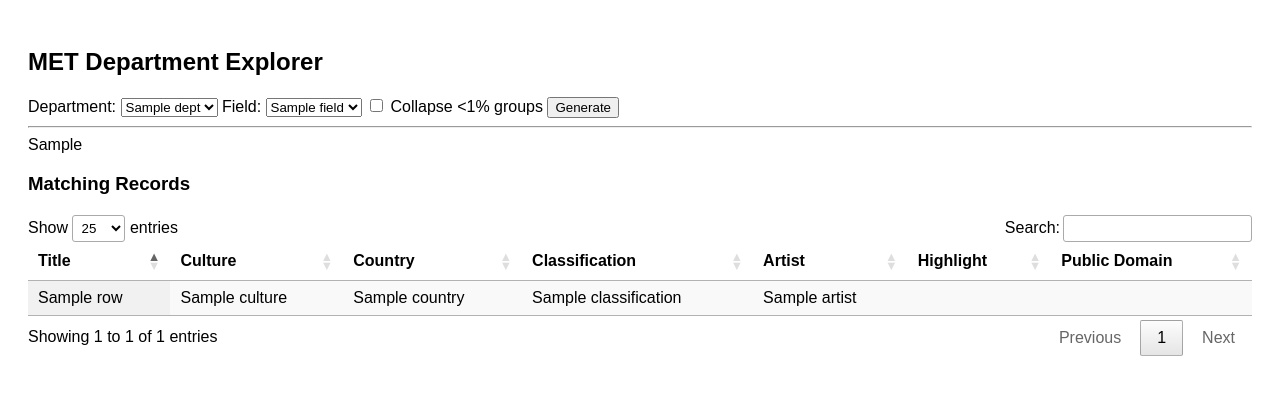
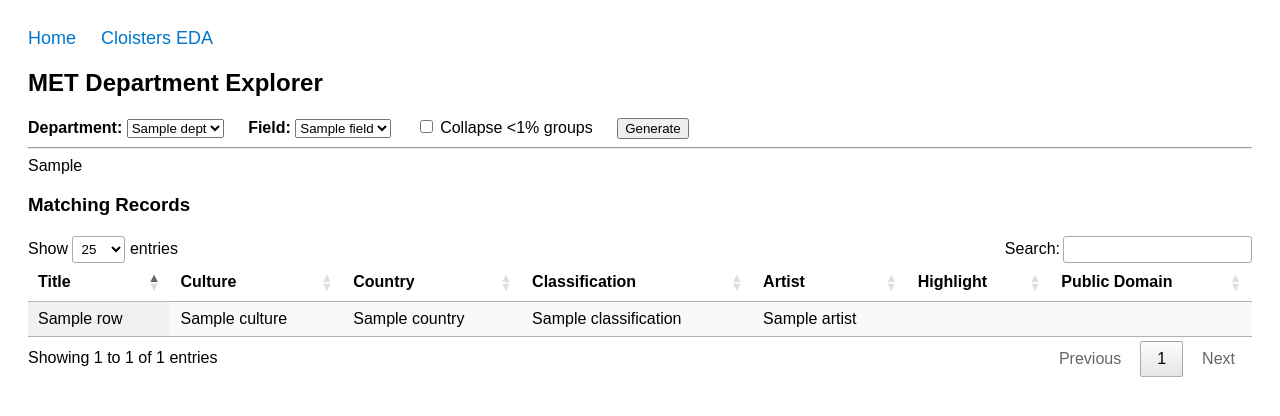
Before and after one commit to anurajn1011/Metropolitan-Museum-Data, a Flask app: template src/templates/index.html in a window 1280 px wide. Shown: the top 416 px of the page. Run offline with Flask 3, Linux system fonts and the light colour scheme; the template is opened without the code that fills it: most values are stand-ins (such as "Sample title", 1, 10 or a date in 2020); some libraries are stand-ins or nearby versions.

Commit message:
Refactor HTML structure and improve styling

```diff
--- a/src/templates/index.html
+++ b/src/templates/index.html
@@ -1,46 +1,89 @@
 <!DOCTYPE html>
 <html>
 <head>
+    <meta charset="UTF-8">
     <title>MET Department Explorer</title>
+
+    <!-- Plotly -->
     <script src="https://cdn.plot.ly/plotly-latest.min.js"></script>
 
-    <!-- DataTables + jQuery -->
-    <link rel="stylesheet" href="https://cdn.datatables.net/1.13.6/css/jquery.dataTables.min.css">
+    <!-- DataTables -->
+    <link rel="stylesheet"
+          href="https://cdn.datatables.net/1.13.6/css/jquery.dataTables.min.css">
+
     <style>
-        body { font-family: Arial, sans-serif; padding: 20px; }
-        .dataTables_wrapper { margin-top: 20px; }
+        body {
+            font-family: Arial, sans-serif;
+            padding: 20px;
+        }
+        .dataTables_wrapper {
+            margin-top: 20px;
+        }
+        a {
+            text-decoration: none;
+            color: #0077cc;
+        }
+        a:hover {
+            text-decoration: underline;
+        }
     </style>
 </head>
+
 <body>
+
+<!-- =======================
+     NAVIGATION BAR
+     ======================= -->
+<div style="margin-bottom:20px; font-size:18px;">
+    <a href="/" style="margin-right:20px;">Home</a>
+    <a href="/eda">Cloisters EDA</a>
+</div>
 
 <h2>MET Department Explorer</h2>
 
+<!-- =======================
+     FORM
+     ======================= -->
 <form method="POST">
-    <label>Department:</label>
+    <label><b>Department:</b></label>
     <select name="department">
         {% for dept in departments %}
-        <option value="{{ dept }}" {% if dept == selected_dept %}selected{% endif %}>{{ dept }}</option>
+        <option value="{{ dept }}" {% if dept == selected_dept %}selected{% endif %}>
+            {{ dept }}
+        </option>
         {% endfor %}
     </select>
 
-    <label>Field:</label>
+    <label style="margin-left:20px;"><b>Field:</b></label>
     <select name="field">
         {% for f in fields %}
-        <option value="{{ f }}" {% if f == selected_field %}selected{% endif %}>{{ f }}</option>
+        <option value="{{ f }}" {% if f == selected_field %}selected{% endif %}>
+            {{ f }}
+        </option>
         {% endfor %}
     </select>
 
-    <label><input type="checkbox" name="collapse" {% if collapse_checked %}checked{% endif %}> Collapse &lt;1% groups</label>
-    <button type="submit">Generate</button>
+    <label style="margin-left:20px;">
+        <input type="checkbox" name="collapse" {% if collapse_checked %}checked{% endif %}>
+        Collapse &lt;1% groups
+    </label>
+
+    <button type="submit" style="margin-left:20px;">Generate</button>
 </form>
 
 <hr>
 
-{% if chart_html %}
+<!-- =======================
+     CHART
+     ======================= -->
 <div>
     {{ chart_html | safe }}
 </div>
 
+<!-- =======================
+     DETAIL TABLE
+     ======================= -->
+{% if detail_df is not none %}
 <h3>Matching Records</h3>
 
 <table id="resultsTable" class="display">
@@ -69,10 +112,11 @@
         {% endfor %}
     </tbody>
 </table>
-
 {% endif %}
 
-<!-- Scripts -->
+<!-- =======================
+     SCRIPTS
+     ======================= -->
 <script src="https://code.jquery.com/jquery-3.6.0.min.js"></script>
 <script src="https://cdn.datatables.net/1.13.6/js/jquery.dataTables.min.js"></script>
 
```
